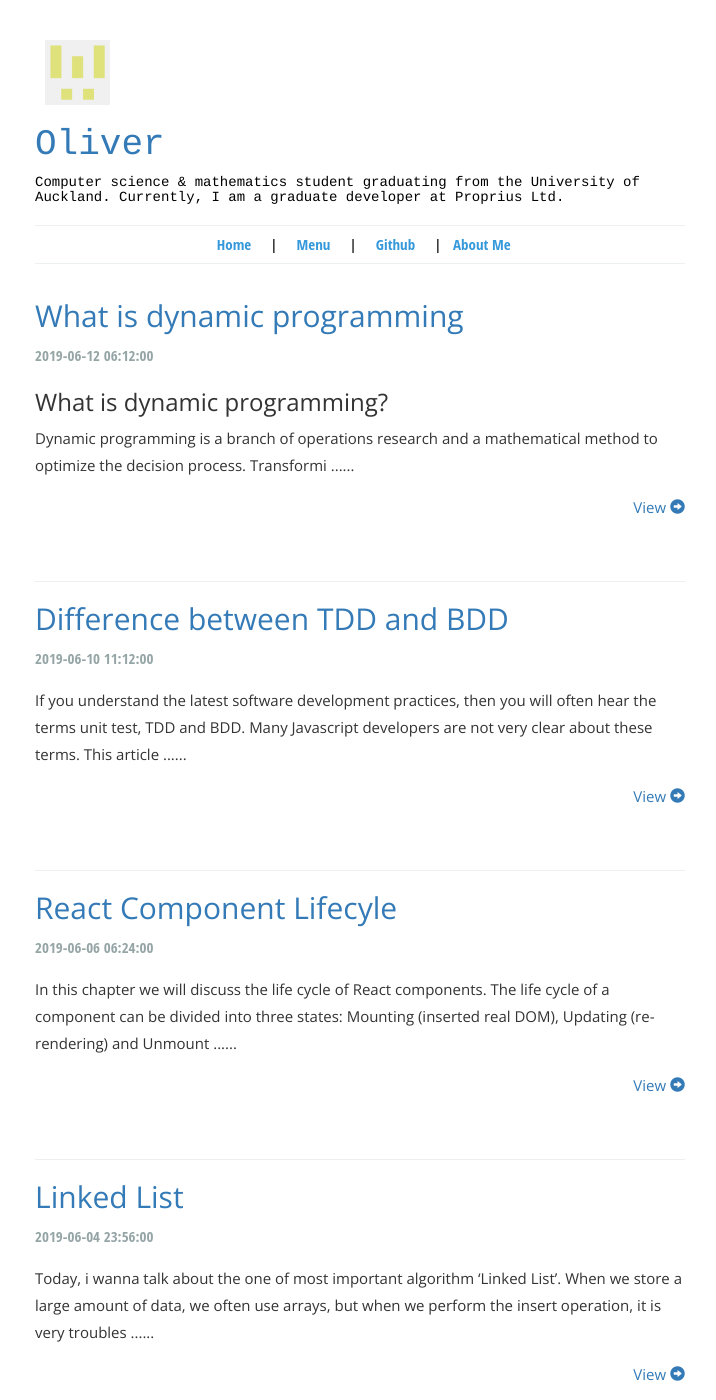
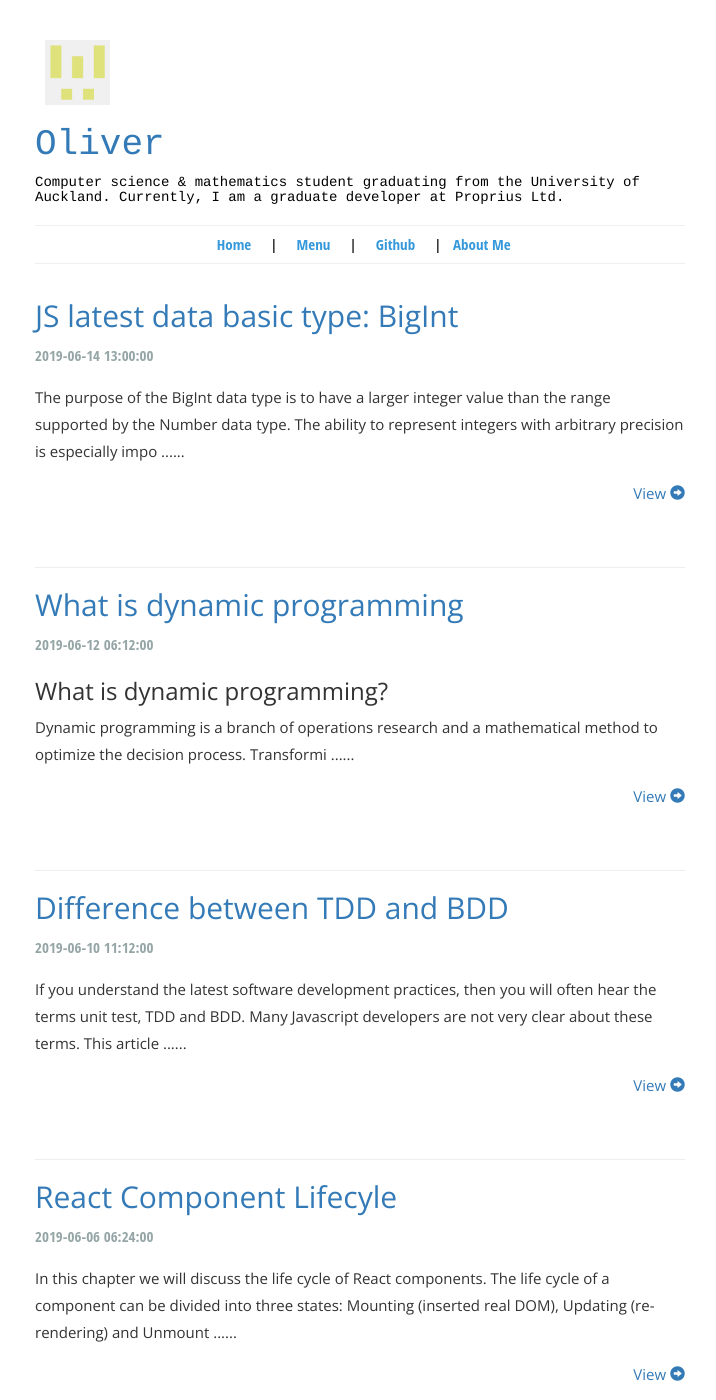
Before and after one commit to dsy401/OliBlog, a Jekyll site: the page built from index.html, in a window 1280 px wide and 1400 px high. Shown: the whole window, without its empty margins (280-996 px from the left). Built offline with Jekyll 4.4.1, drawn with Linux system fonts in a browser that asks for light colours; the list of posts is cut into pages by our own code; some of the changed text lies outside the part shown.

Commit message:
Moved '_drafts/js-latest-data-basic-type-bigint.md' to '_posts/2019-06-14-js-latest-data-basic-type-bigint.md' via CloudCannon

````diff
--- a/_drafts/js-latest-data-basic-type-bigint.md
+++ b/_posts/2019-06-14-js-latest-data-basic-type-bigint.md
@@ -7,50 +7,63 @@ pulished: true
 excerpt_separator: '```'
 ---
 
-&nbsp;
-
 The purpose of the BigInt data type is to have a larger integer value than the range supported by the Number data type. The ability to represent integers with arbitrary precision is especially important when performing mathematical operations on large integers. With BigInt, integer overflows are no longer an issue.
-
-&nbsp;
 
 In addition, more accurate time stamps, large integer IDs, etc. can be safely used without the use of workarounds. BigInt is currently a Phase 3 proposal. Once added to the specification, it is the second numeric data type of JS and will be the 8th basic data type of JS:
 
 * Boolean
 * Null
-* Udefined
+* Undefined
 * Number
 * BigInt
 * String
 * Symbol
 * Object
 
-&nbsp;
-
 In this article, we'll take a closer look at BigInt and see how it solves the limitations of using the Number type.
 
 ### Question:
 
+Under this standard, very large integers that cannot be accurately represented are automatically rounded off. Specifically, the Number type in JS can only safely represent an integer between -9007199254740991 (-(2^53-1)) and 9007199254740991 (2^53-1), and any integer value outside this range may be lost. Precision.
+
+~~~javascript
+console.log(9999999999999999);    //  10000000000000000
+~~~
+
+This integer is greater than the largest integer that the JS Number type can represent, so it is rounded off. Accidental rounding can compromise the reliability and security of the program. This is another example:
+
+~~~javascript
+//Look the last digit
+9007199254740992 === 9007199254740993;    // true
+~~~
+
 &nbsp;
 
-Under this standard, very large integers that cannot be accurately represented are automatically rounded off. Specifically, the Number type in JS can only safely represent an integer between -9007199254740991 (-(2^53-1)) and 9007199254740991 (2^53-1), and any integer value outside this range may be lost. Precision.
-```javascript
-console.log(9999999999999999);    //  10000000000000000
-```
-```javascript
-//Look the last digit
-9007199254740992 === 9007199254740993;    // true
-```
-```javascript
+JS provides the Number.MAX\_SAFE\_INTEGER constant to represent the largest safe integer, and the Number.MIN\_SAFE\_INTEGER constant represents the smallest safe integer:
+
+~~~javascript
 const minInt = Number.MIN_SAFE_INTEGER;
 console.log(minInt);         // → -9007199254740991
 console.log(minInt - 5);     // → -9007199254740996
 // notice how this outputs the same value as above
 console.log(minInt - 4);     // → -9007199254740996
-```
-```javascript
+~~~
+
+### Solution:
+
+&nbsp;
+
+To address these limitations, some JS developers use string types to represent large integers. For example, the Twitter API adds a string version of the ID to an object when it responds with JSON. In addition, a number of libraries have been developed, such as bignumber.js, to make it easier to work with large integers. With BigInt, applications no longer need workarounds or libraries to safely represent integers other than Number.MAX\_SAFE\_INTEGER and Number.Min\_SAFE\_INTEGER. Arithmetic operations on large integers can now be performed in standard JS without the risk of loss of precision. To create a BigInt, simply append n to the end of the integer. Comparison:
+
+~~~javascript
 console.log(9007199254740995n);    // → 9007199254740995n
 console.log(9007199254740995);     // → 9007199254740996
-```
-```javascript
+~~~
+
+&nbsp;
+
+Alternatively, you can call the BigInt() constructor:
+
+~~~javascript
 BigInt("9007199254740995");    // → 9007199254740995n
-```
+~~~
````
